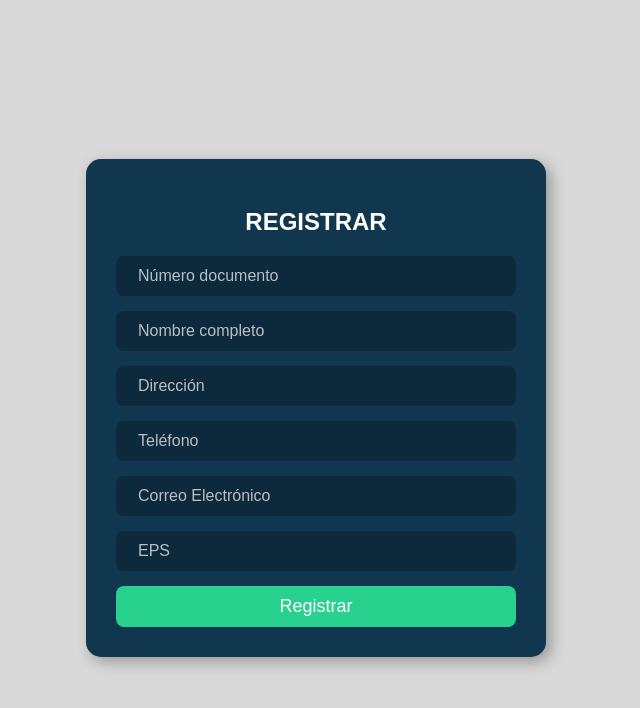
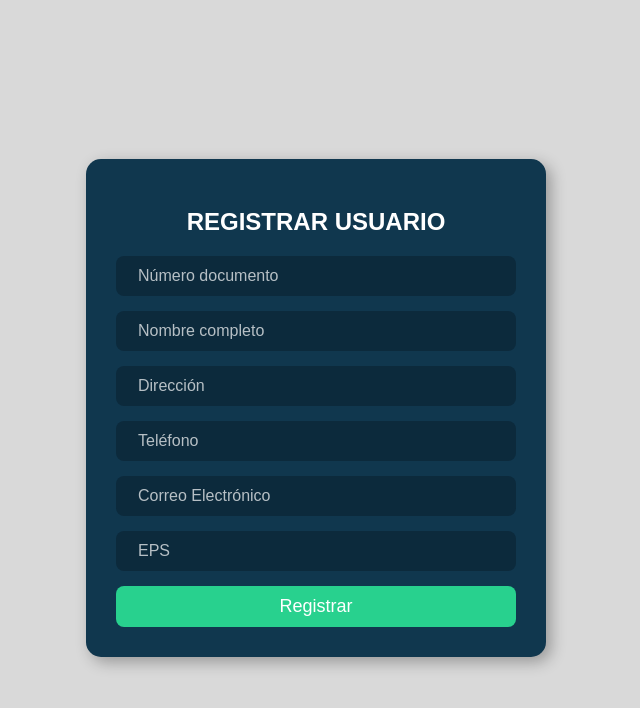
Before and after one commit to AndresGuevara18/proyecto-linter, a website: page index.html in a window 1280 px wide. Shown: the whole page, without its empty margins (324-964 px from the left). Drawn offline with Linux system fonts and the light colour scheme.

Commit message:
cambio en el titulo

```diff
--- a/index.html
+++ b/index.html
@@ -8,7 +8,7 @@
 </head>
 <body>
     <div class="form-container">
-        <h2>REGISTRAR</h2>
+        <h2>REGISTRAR USUARIO</h2>
         <form id="userForm">
             <div class="input-group">
                 <i class="fas fa-id-card"></i>
```
